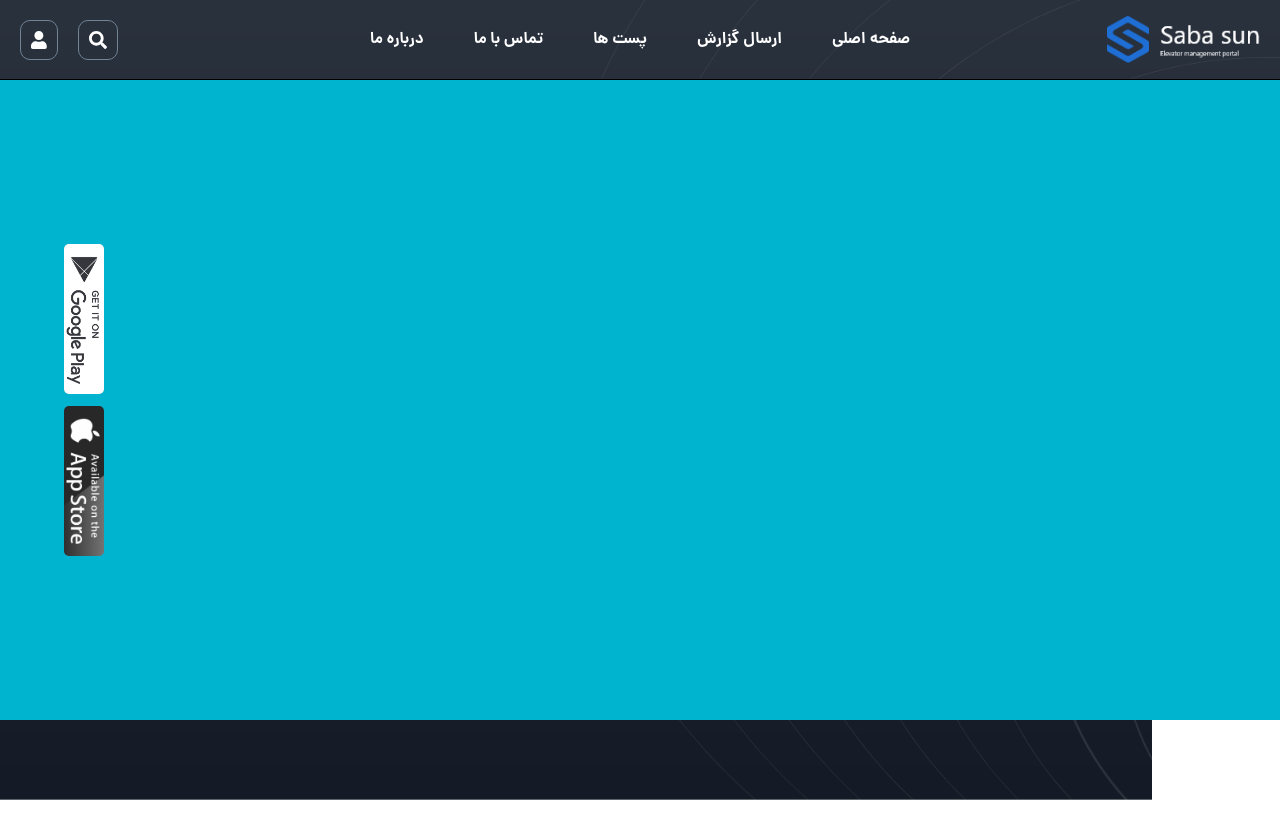
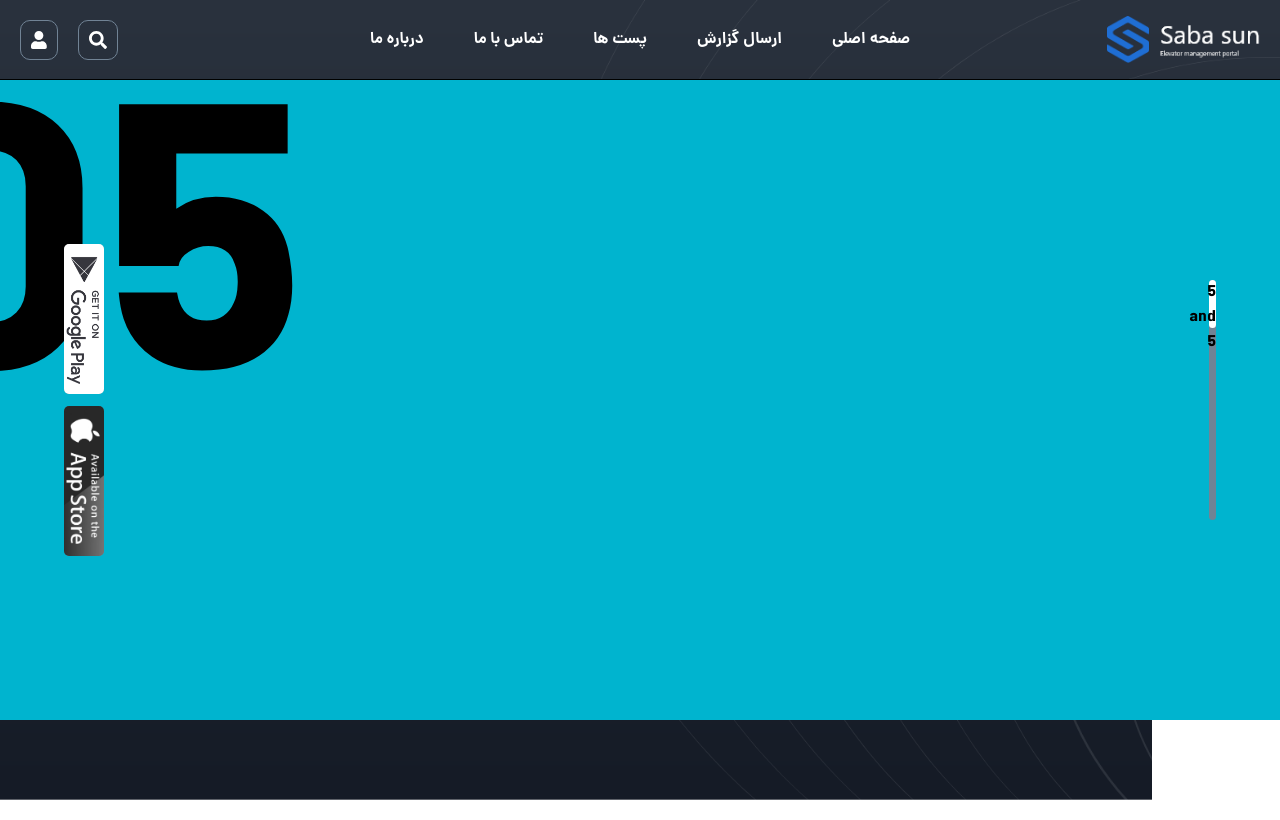
Before and after one commit to Hamikhosravi/SabaSun, a React (Create React App) app: page / in a window 1280 px wide. Built offline with nearby package versions, Linux system fonts and the light colour scheme.

Commit message:
the half of Aside work is done

```diff
--- a/src/App.js
+++ b/src/App.js
@@ -1,127 +1,122 @@
-import React,{Component} from 'react';
+import React, {Component} from 'react';
 import $ from "jquery";
 import './Css/App.css'
 import './Css/Elevator.css'
 import './Css/Responsive global.css';
 import './Css/Responsive.css';
-import {Header,Footer,FirstPage,SecondPage,ThirdPage,FourthPage,AsideLeft} from './Pages'
+import {Header, Footer, FirstPage, SecondPage, ThirdPage, FourthPage, AsideLeft, AsideRight, AsideFloorNumber} from './Pages'
 
-export default class App extends Component{
+let Index, Length, floorNumber;
+
+export default class App extends Component {
+
+    state = {
+        flrNumber: ''
+    }
 
     componentDidMount() {
         $('.wholePages .Page').last().addClass('lastPage');
-        let h = $(window).innerHeight();
 
         $(window).scrollTop(0);
-        $(document).scroll(Scroll);
-        function Scroll(){
+        $(document).scroll(this.Scroll);
+        setTimeout(()=>{
+            this.setState({flrNumber: Length + 1})
+        },100);
+        Length = $('.wholePages .Page').length;
+    }
 
-           if ($(window).scrollTop() === 20){
-               // $('.secondInside>.photos').scrollTop(0);
-               // $('.secondInside>.photos').css("overflow" , "hidden");
-               // $('.secondInside>.showButton').fadeIn(500);
-               // $('.secondInside>.whiteCover').fadeIn(500);
+    Scroll = () => {
+
+        if ($(window).scrollTop() === 20) {
+            this.Down();
             $('html,body').animate({
-                       scrollTop : 10,
-                   },500)
-               $('.wholePages .Page').each(function(){
-                   if($(this).height() > 0 && !$(this).hasClass('lastPage')){
+                scrollTop: 10,
+            }, 500)
+        }
+
+        if ($(window).scrollTop() === 0) {
+            this.Up();
+            $('html,body').animate({
+                scrollTop: 10,
+            }, 500)
+        }
+        this.setState({flrNumber: floorNumber})
+    }
+
+    Down = () => {
+        $('.wholePages .Page').each(function () {
+            Index = $(this).index() ;
+            floorNumber = Length - Index;
+
+            if ($(this).height() > 0 && !$(this).hasClass('lastPage')) {
                 $(this).addClass('heightReduction');
                 $(this).next().addClass('backgroundTransparent');
-                       // $(this).next().children().addClass('marginRightReduction');
-                       // if ($(this).next().hasClass('wholeLastPageFooter') ){
-                       //     $('.continue').fadeOut(0);
-                       //     $('.foot').fadeIn(0);
-                       // }
-                       // if($(this).hasClass('wholeLastPageFooter')){
-                       //     $(this).find('.footerCover').fadeOut(0);
-                       //     $(this).find('.footerCover').delay(500).fadeIn(300);
-                       //     $(this).find('.footerFourthPage').fadeOut(0);
-                       //     $(this).find('.footerFourthPage').slideDown(500);
-                       // }
-                       // $('header>nav').slideDown(300);
-                       // $('header>.logo').fadeTo(300,1);
-                       // $('header>.logo').css('height','100%');
-                       // let Index = $(this).index('.Page');
-                       // if (Index > -1){
-                       //     $('.firstPageName1').css('margin-top' , -110*Index+'px')
-                       // }
+
                 return false;
             }
-                   if($(this).height() > 0 && $(this).hasClass('lastPage')) {
+            if ($(this).height() > 0 && $(this).hasClass('lastPage')) {
                 $(this).addClass('heightReductionHalf');
             }
         })
     }
 
-            if ($(window).scrollTop() === 0){
-                $('html,body').animate({
-                    scrollTop : 10,
-                },500)
-                $($('.wholePages .Page').get().reverse()).each(function(){
+    Up = () => {
+        $($('.wholePages .Page').get().reverse()).each(function () {
 
-                    if($(this).hasClass('heightReduction')) {
+            Index = $(this).index();
+            floorNumber = Length - Index + 1;
+
+            if ($(this).hasClass('heightReduction')) {
                 $(this).next().removeClass('backgroundTransparent');
             }
 
-                    if($(this).hasClass('heightReductionHalf') || $(this).hasClass('heightReduction')) {
+            if ($(this).hasClass('heightReductionHalf') || $(this).hasClass('heightReduction')) {
                 $(this).removeClass('heightReductionHalf heightReduction');
 
                 return false;
             }
 
-                        //         if ($(this).next().hasClass('wholeLastPageFooter')){
-                //             $('.continue').fadeIn(0);
-                //             $('.foot').fadeOut(0);
-                //         }
-                //         if ($(this).prev().hasClass('wholeFirstPage')){
-                //             $('header>nav').slideUp(300);
-                //             $('header>.logo').fadeTo(300,0);
-                //             $('header>.logo').css('height','0');
-                //         }
-                //         let Index = $(this).index('.Page')-1;
-                //         if (Index > -1){
-                //             $('.firstPageName1').css('margin-top' , -110*Index+'px')
-                //         }
-
         })
     }
 
-        }
 
-    }
 
-    mainPageClicked = () =>{
+
+
+
+    mainPageClicked = () => {
         $('.itemSearch').removeClass('increment');
     }
 
-    render(){
-        return(
+    render() {
+        console.log(this.state.flrNumber)
+
+        return (
+            <div className="allPages" onScroll={this.Scroll}>
                 <main className="wholePages" onClick={this.mainPageClicked}>
 
-                <Header />
-                <MainPages />
-                <Footer />
-                <Aside />
+                    <Header/>
+                    <MainPages/>
+                    <Footer/>
+                    <Aside floor={this.state.flrNumber} len={Length+1}/>
 
                 </main>
+            </div>
         )
     }
 }
 
 
+class MainPages extends Component {
 
-class MainPages extends Component{
-
-    render(){
-        return(
+    render() {
+        return (
             <main className='elevator'>
 
-                <FirstPage />
-                <SecondPage />
-                <ThirdPage />
-                <FourthPage />
-                {/*<LastPageFooter />*/}
+                <FirstPage/>
+                <SecondPage/>
+                <ThirdPage/>
+                <FourthPage/>
 
             </main>
         )
@@ -129,13 +124,14 @@ class MainPages extends Component{
 
 }
 
-class Aside extends Component{
+class Aside extends Component {
 
-    render(){
-        return(
+    render() {
+        return (
             <>
-                <AsideLeft />
-
+                <AsideFloorNumber floor={this.props.floor}/>
+                <AsideLeft/>
+                <AsideRight pos={this.props.floor} len={this.props.len}/>
             </>
         )
     }
--- a/src/Css/App.css
+++ b/src/Css/App.css
@@ -20,11 +20,17 @@
 }
 body{
   direction: rtl;
+  /*height: calc(100vh + 20px);*/
+}
+.allPages{
   height: calc(100vh + 20px);
+
 }
+
 .wholePages{
   width: 100%;
   height: 100vh;
+
   position: fixed;
   background-image: url("../Image/Background.png");
   background-size: cover;
--- /dev/null
+++ b/src/Css/AsideFloorNumber.css
@@ -0,0 +1,19 @@
+.floorNumberAside {
+    position: fixed;
+    left: 0;
+    top: 100px;
+    /*transform: translateY(-50%);*/
+    /*width: 200px;*/
+    /*height: 200px;*/
+    z-index: 200;
+    margin-left: -9%;
+    /*border:1px solid red;*/
+    /*border-radius: 10px;*/
+    /*background-color: #718395;*/
+}
+
+.floorNumberAside>p{
+    transition: 0.5s linear;
+    font-size: 30vw;
+    line-height: 1;
+}
--- /dev/null
+++ b/src/Css/AsideRight.css
@@ -0,0 +1,39 @@
+.rightAside {
+    position: fixed;
+    right: 5%;
+    top: 50%;
+    transform: translateY(-50%);
+    width: 7px;
+    height: 30%;
+    z-index: 200;
+    border-radius: 10px;
+    background-color: #718395;
+}
+
+.rightAside > aside {
+    position: unset;
+    display: block;
+    width: 100%;
+    height: 100%;
+}
+
+.rightAside .elevatorPath{
+    width: 100%;
+    height: 100%;
+    position: relative;
+}
+
+.rightAside .elevatorPosition {
+    width: 100%;
+    height: 20%;
+    border-radius: 10px;
+    background-color: white;
+    position: absolute;;
+    top:0;
+    transition: 0.5s linear;
+}
+
+.rightAside p{
+    position: relative;
+    z-index: 1000000;
+}
--- /dev/null
+++ b/src/Pages/AsideFloorNumber.js
@@ -0,0 +1,22 @@
+import React, {Component} from "react";
+import '../Css/AsideFloorNumber.css'
+
+export default class AsideFloorNumber extends Component{
+
+    render(){
+        if (this.props.floor <= 9){
+            return(
+                <div className="floorNumberAside">
+                    <p>0{this.props.floor}</p>
+                </div>
+            )
+        } else {
+            return(
+                <div className="floorNumberAside">
+                    <p>{this.props.floor}</p>
+                </div>
+            )
+        }
+
+    }
+}
--- /dev/null
+++ b/src/Pages/AsideRight.js
@@ -0,0 +1,18 @@
+import React, {Component} from "react";
+import '../Css/AsideRight.css'
+
+export default class AsideRight extends Component{
+
+    render(){
+        return(
+            <div className="rightAside">
+                <aside>
+                    <section className="elevatorPath">
+                        <div className="elevatorPosition"> </div>
+                        <p>{this.props.pos} and {this.props.len}</p>
+                    </section>
+                </aside>
+            </div>
+        )
+    }
+}
--- a/src/Pages/index.js
+++ b/src/Pages/index.js
@@ -1,4 +1,6 @@
 export { default as AsideLeft } from './AsideLeft'
+export { default as AsideRight } from './AsideRight'
+export { default as AsideFloorNumber } from './AsideFloorNumber'
 export { default as Header } from './Header'
 export { default as FirstPage } from './FirstPage'
 export { default as SecondPage } from './SecondPage'
```
Lines whose indentation alone changed are shown as unchanged.
